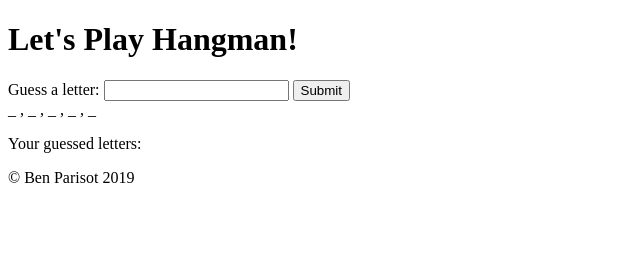
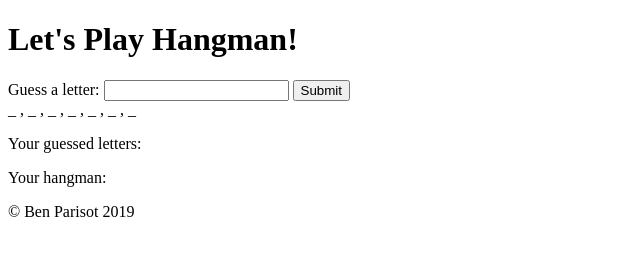
Before and after one commit to BenParisot/hangman, a plain HTML site: page index.html in a window 1280 px wide. Shown: the whole page, without its empty margins (0-640 px from the left). Drawn offline with Linux system fonts and the light colour scheme.

Commit message:
add more words to the searchable words array

```diff
--- a/index.html
+++ b/index.html
@@ -24,12 +24,13 @@
         </section>
         <section id="word-hint-underline"><p></p>
         </section>
-
-        <section id="hangman-canvas">
-        </section>
-
         <section id="letters-guessed">
             <p>Your guessed letters: <span id="show-guesses"></span></p>
+        </section>
+        <section>
+            <p>Your hangman:</p>
+        </section>
+            <section id="hangman-canvas">
         </section>
     </main>
 
--- a/src/index.js
+++ b/src/index.js
@@ -67,77 +67,76 @@ const words = [
     'habit',
     'happily',
     'heading',
-    // hunter
-    // Illinois
-    // image
-    // independent
-    // instant
-    // kids
-    // label
-    // lungs
-    // manufacturing
-    // mathematics
-    // melted
-    // memory
-    // mill
-    // mission
-    // monkey
-    // mysterious
-    // neighborhood
-    // nuts
-    // occasionally
-    // official
-    // ourselves
-    // palace
-    // plates
-    // poetry
-    // policeman
-    // positive
-    // possibly
-    // practical
-    // pride
-    // promised
-    // recall
-    // relationship
-    // remarkable
-    // require
-    // rhyme
-    // rocky
-    // rubbed
-    // rush
-    // sale
-    // satellites
-    // satisfied
-    // scared
-    // selection
-    // shake
-    // shaking
-    // shallow
-    // shout
-    // silly
-    // simplest
-    // slight
-    // slip
-    // slope
-    // soap
-    // solar
-    // species
-    // spin
-    // stiff
-    // swung
-    // tales
-    // thumb
-    // tobacco
-    // toy
-    // trap
-    // treated
-    // tune
-    // university
-    // vapor
-    // vessels
-    // wealth
-    // wolf
-    // zoo
+    'hunter',
+    'image',
+    'independent',
+    'instant',
+    'kids',
+    'label',
+    'lungs',
+    'manufacturing',
+    'mathematics',
+    'melted',
+    'memory',
+    'mill',
+    'mission',
+    'monkey',
+    'mysterious',
+    'neighborhood',
+    'nuts',
+    'occasionally',
+    'official',
+    'ourselves',
+    'palace',
+    'plates',
+    'poetry',
+    'policeman',
+    'positive',
+    'possibly',
+    'practical',
+    'pride',
+    'promised',
+    'recall',
+    'relationship',
+    'remarkable',
+    'require',
+    'rhyme',
+    'rocky',
+    'rubbed',
+    'rush',
+    'sale',
+    'satellites',
+    'satisfied',
+    'scared',
+    'selection',
+    'shake',
+    'shaking',
+    'shallow',
+    'shout',
+    'silly',
+    'simplest',
+    'slight',
+    'slip',
+    'slope',
+    'soap',
+    'solar',
+    'species',
+    'spin',
+    'stiff',
+    'swung',
+    'tales',
+    'thumb',
+    'tobacco',
+    'toy',
+    'trap',
+    'treated',
+    'tune',
+    'university',
+    'vapor',
+    'vessels',
+    'wealth',
+    'wolf',
+    'zoo'
 ];
 
 let randomWord = words[Math.floor(Math.random() * words.length)];
@@ -175,8 +174,6 @@ letterGuessNode.addEventListener('submit', function(event) {
     checkWord();
 });
 
-
-//take in user input letter and check to see if it matches any letter in random word
 
 function checkWord() {
     // let randomWord = words[Math.floor(Math.random() * words.length)];
```
